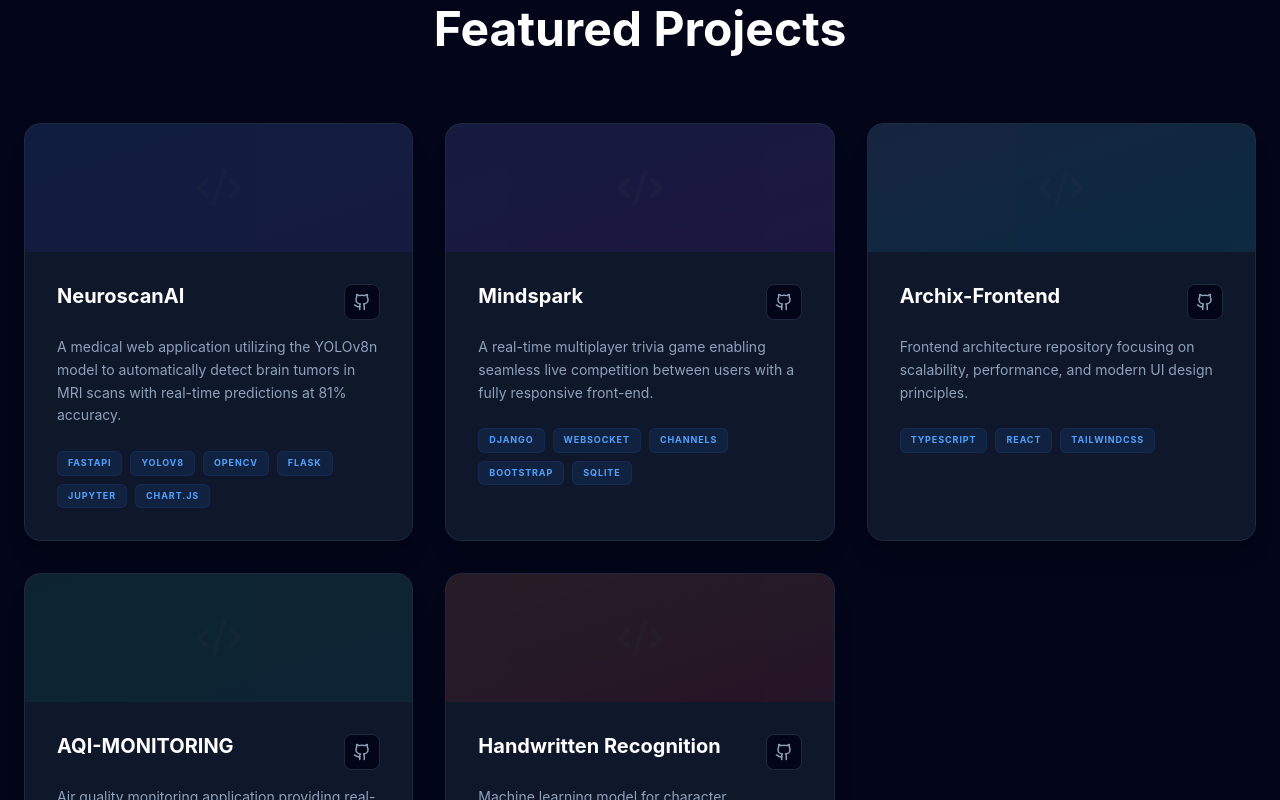
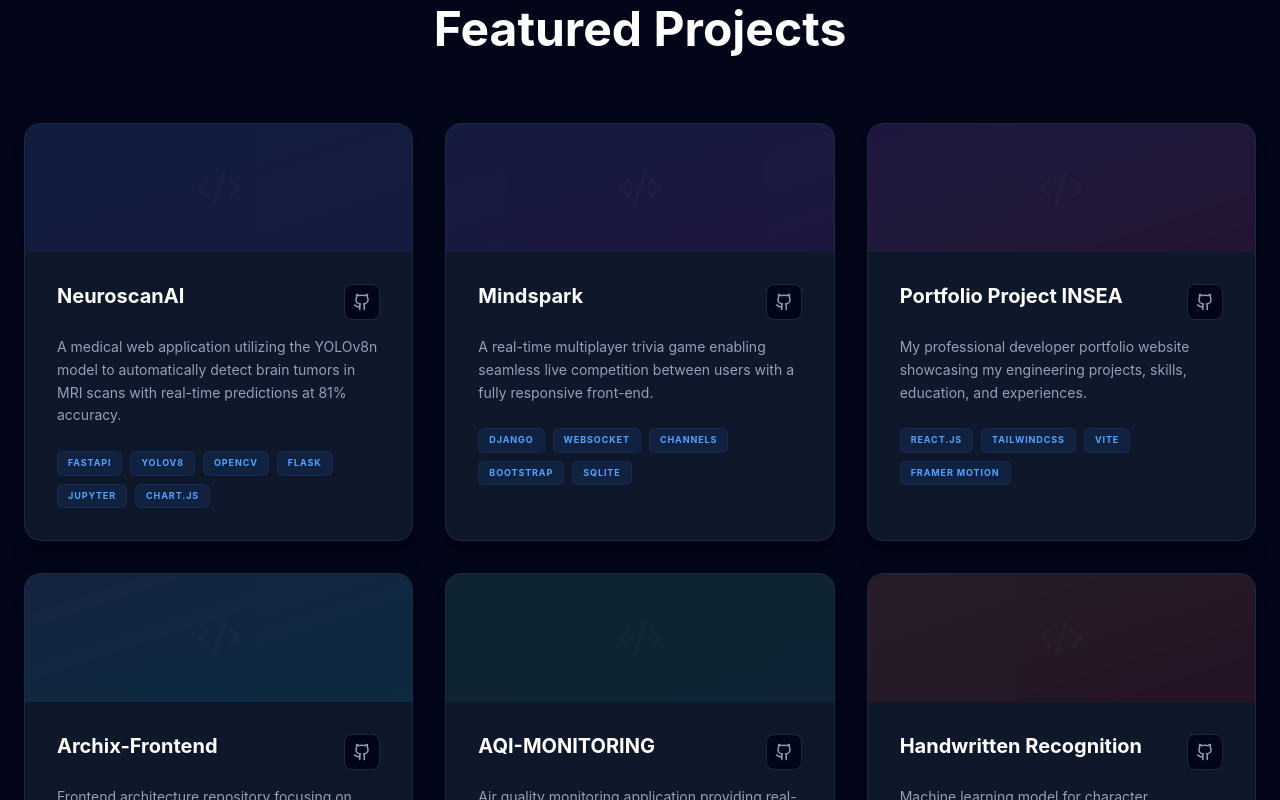
Before and after one commit to YassirB808/My-Portfolio-YB, a React (Vite) app: page / in a window 1280 px wide. Shown: the part 3560-4360 px from the top of the page. Built offline with nearby package versions, Linux system fonts and the light colour scheme.

Commit message:
feat: add Portfolio Project INSEA to projects and Kotlin to skills

```diff
--- a/src/components/Projects.jsx
+++ b/src/components/Projects.jsx
@@ -19,6 +19,13 @@ const Projects = () => {
       techStack: ["Django", "WebSocket", "Channels", "Bootstrap", "SQLite"],
       githubLink: "https://github.com/YassirB808",
       color: "from-indigo-600 to-purple-600"
+    },
+    {
+      title: "Portfolio Project INSEA",
+      description: t.projects.items.portfolioInsea,
+      techStack: ["React.js", "TailwindCSS", "Vite", "Framer Motion"],
+      githubLink: "https://github.com/YassirB808/PortfolioProjectINSEA",
+      color: "from-purple-600 to-pink-600"
     },
     {
       title: "Archix-Frontend",
--- a/src/components/Skills.jsx
+++ b/src/components/Skills.jsx
@@ -23,7 +23,7 @@ const Skills = () => {
     },
     {
       title: t.skills.categories.tools,
-      skills: ["Python", "C/C++", "JavaScript", "Git/GitHub", "Jupyter"]
+      skills: ["Python", "C/C++", "Kotlin", "JavaScript", "Git/GitHub", "Jupyter"]
     }
   ];
 
--- a/src/constants/translations.js
+++ b/src/constants/translations.js
@@ -73,6 +73,7 @@ export const translations = {
         neuroscan: "A medical web application utilizing the YOLOv8n model to automatically detect brain tumors in MRI scans with real-time predictions at 81% accuracy.",
         mindspark: "A real-time multiplayer trivia game enabling seamless live competition between users with a fully responsive front-end.",
         archix: "Frontend architecture repository focusing on scalability, performance, and modern UI design principles.",
+        portfolioInsea: "My professional developer portfolio website showcasing my engineering projects, skills, education, and experiences.",
         aqi: "Air quality monitoring application providing real-time environmental data visualization.",
         handwritten: "Machine learning model for character recognition utilizing advanced neural network architectures.",
       }
@@ -209,6 +210,7 @@ export const translations = {
         neuroscan: "Une application web médicale utilisant le modèle YOLOv8n pour détecter automatiquement les tumeurs cérébrales dans les scanners IRM avec des prédictions en temps réel à 81 % de précision.",
         mindspark: "Un jeu de quiz multijoueur en temps réel permettant une compétition fluide entre les utilisateurs avec un front-end entièrement réactif.",
         archix: "Dépôt d'architecture frontend axé sur l'évolutivité, la performance et les principes de conception UI modernes.",
+        portfolioInsea: "Mon site web de portfolio professionnel présentant mes projets d'ingénierie, mes compétences, mon éducation et mes expériences.",
         aqi: "Application de surveillance de la qualité de l'air fournissant une visualisation des données environnementales en temps réel.",
         handwritten: "Modèle d'apprentissage automatique pour la reconnaissance de caractères utilisant des architectures de réseaux neuronaux avancées.",
       }
```
